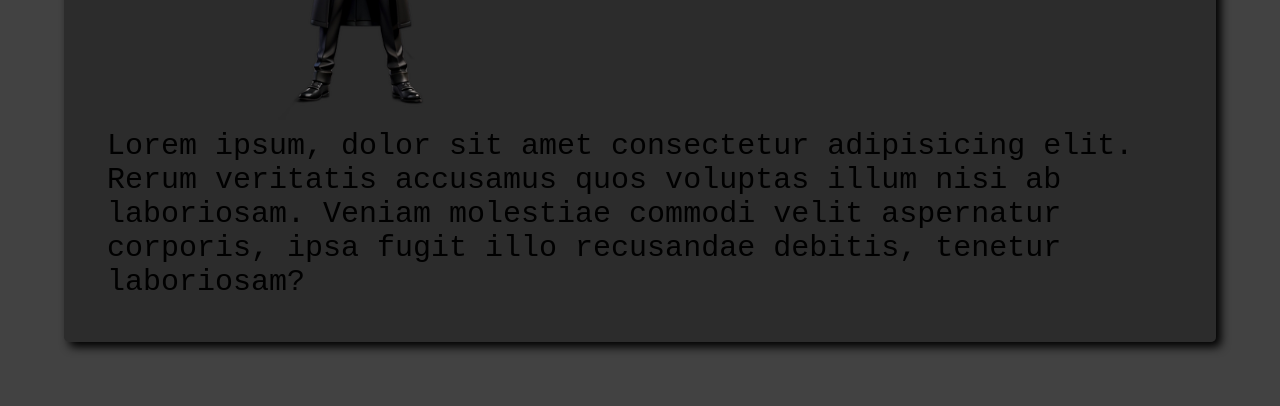
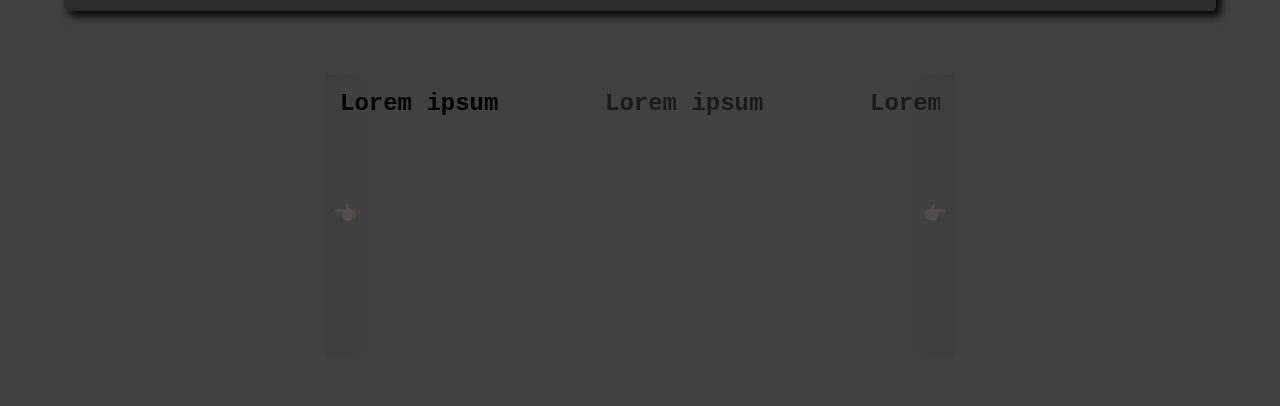
Before and after one commit to ErickDutra/New_repository, a plain HTML site: page index.html in a window 1280 px wide. Shown: the part 474-880 px from the top of the page. After the commit the page ends 829 px from the top, so only its background shows below. Drawn offline with Linux system fonts and the light colour scheme.

Commit message:
carrosel
creater a carrosel

```diff
--- a/new_port/index.html
+++ b/index.html
@@ -17,7 +17,7 @@
             <div class="information">
                 <ul class="itens">
                     <li class="photo">
-                        <img src="/img/me.png" alt="i am future" width="300px">
+                        <img src="/new_port/img/me.png" alt="i am future" width="300px">
                     </li>
                     <li class="name-box">
                         <h2>Erick Dutra</h2>
@@ -27,8 +27,22 @@
                     </li>
                 </ul>
             </div>
-
-
+            <div class="projects-box">
+                <button class="arrow-left control" aria-label="Previous project">👈🏼</button>
+                <button class="arrow-right control" aria-label="Next project">👉🏼</button>
+                <div class="projects-wrapper">
+                    <div class="projects">
+                        <h2 class="items current-item">Lorem ipsum</h2>
+                        <h2 class="items ">Lorem ipsum</h2>
+                        <h2 class="items ">Lorem ipsum</h2>
+                        <h2 class="items ">Lorem ipsum</h2>
+                        <h2 class="items ">Lorem ipsum</h2>
+                        <h2 class="items ">Lorem ipsum</h2>
+                        <h2 class="items ">Lorem ipsum</h2>
+                        <h2 class="items ">Lorem ipsum</h2>
+                    </div>
+                </div>
+            </div>
 
         </section>
     </div>
--- a/new_port/style.css
+++ /dev/null
@@ -1,71 +0,0 @@
-*{
-
-    margin: 0;
-    padding: 0;
-    font-family:'Courier New', Courier, monospace;
-}
-body{
-    background-color: rgb(66, 66, 66);
-}
-
-header{
-    display: flex;
-    background-color: rgba(0, 0, 0, 0.349);
-    padding: 20px;
-    justify-content: center;
-    box-shadow: 0px 5px 10px rgb(0, 0, 0);
-
-}
-
-.title-name{
-    font-size: 50px;
-    animation: float 3s ease infinite;
-}
-
-.title{
-    position: center;
-    color: green;
-    text-shadow: 0px 5px 10px black;
-
-}
-
-@keyframes float{
-    0%, 100% {
-        transform: translate(0);
-    }
-    50%{
-        transform: translateY(-10px);
-    }
-}
-
-
-.information{
-    background-color: rgba(0, 0, 0, 0.336);
-    display: flex;
-    align-content: center;
-    margin: 5%;
-    border-radius: 5px;
-    box-shadow: 5px 5px 10px black;
-}
-
-.itens{
-    margin: 2%;
-    list-style: none;
-    font-size: 30px;
-    display: flex;
-    flex-direction: row;
-    justify-content:space-around;
-    align-items: center;
-    flex-wrap: wrap;
-    padding: 20px;
-
-}
-
-li.photo{
-    width: 250px;
-    background-color: transparent;
-}
-
-li.name-box{
-    font-size: 40px;
-}
--- /dev/null
+++ b/style.css
@@ -0,0 +1,141 @@
+*{
+    list-style: none;
+    margin: 0;
+    padding: 0;
+    font-family:'Courier New', Courier, monospace;
+}
+body{
+    background-color: rgb(66, 66, 66);
+}
+
+header{
+    display: flex;
+    background-color: rgba(0, 0, 0, 0.349);
+    padding: 20px;
+    justify-content: center;
+    box-shadow: 0px 5px 10px rgb(0, 0, 0);
+
+}
+
+.title-name{
+    font-size: 50px;
+    animation: float 3s ease infinite;
+}
+
+.title{
+    position: center;
+    color: green;
+    text-shadow: 0px 5px 10px black;
+
+}
+
+@keyframes float{
+    0%, 100% {
+        transform: translate(0);
+    }
+    50%{
+        transform: translateY(-10px);
+    }
+}
+
+
+.information{
+    background-color: rgba(0, 0, 0, 0.336);
+    display: flex;
+    align-content: center;
+    margin: 5%;
+    border-radius: 5px;
+    box-shadow: 5px 5px 10px black;
+}
+
+.itens{
+    margin: 2%;
+    font-size: 30px;
+    display: flex;
+    flex-direction: row;
+    justify-content:space-around;
+    align-items: center;
+    flex-wrap: wrap;
+    padding: 20px;
+
+}
+
+li.photo{
+    width: 250px;
+    background-color: transparent;
+}
+
+li.name-box{
+    font-size: 40px;
+}
+
+.projects-box{
+    position: relative;
+    padding: 15px;
+    max-width: 600px;
+    margin: 0 auto;
+}
+
+.projects-wrapper{
+    overflow-x: auto;
+}
+
+.projects{
+    display: flex;
+    flex-flow: row nowrap;
+    gap: 15px;
+}
+
+.arrow-left,
+.arrow-right{
+    position: absolute;
+    top: 0;
+    left: 0;
+    right: auto;
+    bottom: 0;
+    font-size: 20px;
+    line-height: 250px;
+    width: 40px;
+    text-align: center;
+    cursor: pointer;
+    border: none;
+    background: linear-gradient(to left, transparent 0%, black 200%);
+    opacity: 0.1;
+    transition: all 600ms ease-in-out;
+}
+
+.arrow-right{
+    left: auto;
+    right: 0;
+    background: linear-gradient(to right, transparent 0%, black 200%);
+}
+
+.arrow-left:hover{
+    opacity: 1;
+}
+
+.arrow-right:hover{
+    opacity: 1;
+}
+
+.items{
+    width: 250px;
+    height: 250px;
+    flex-shrink: 0;
+    opacity: 0.6;
+    transition: all 600ms ease-in-out;
+}
+
+.current-item{
+    opacity: 1;
+}
+
+
+.projects-wrapper::-webkit-scrollbar{
+    display: none;
+}
+
+.projects-wrapper{
+    -ms-overflow-style: none;
+    scrollbar-width: none;
+}
```
Also changed, not shown: carrosel.js (added, +33 -0 lines), img/me.png (renamed from new_port/img/me.png).
